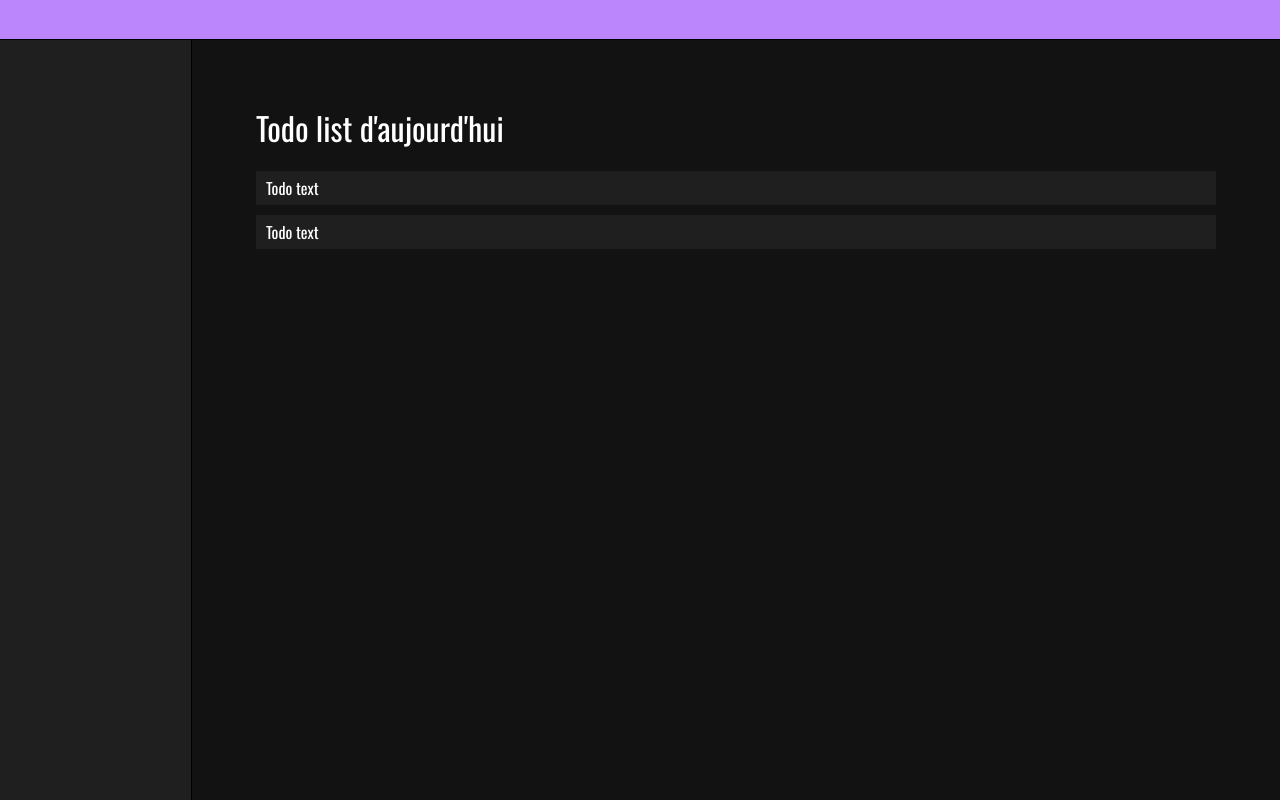
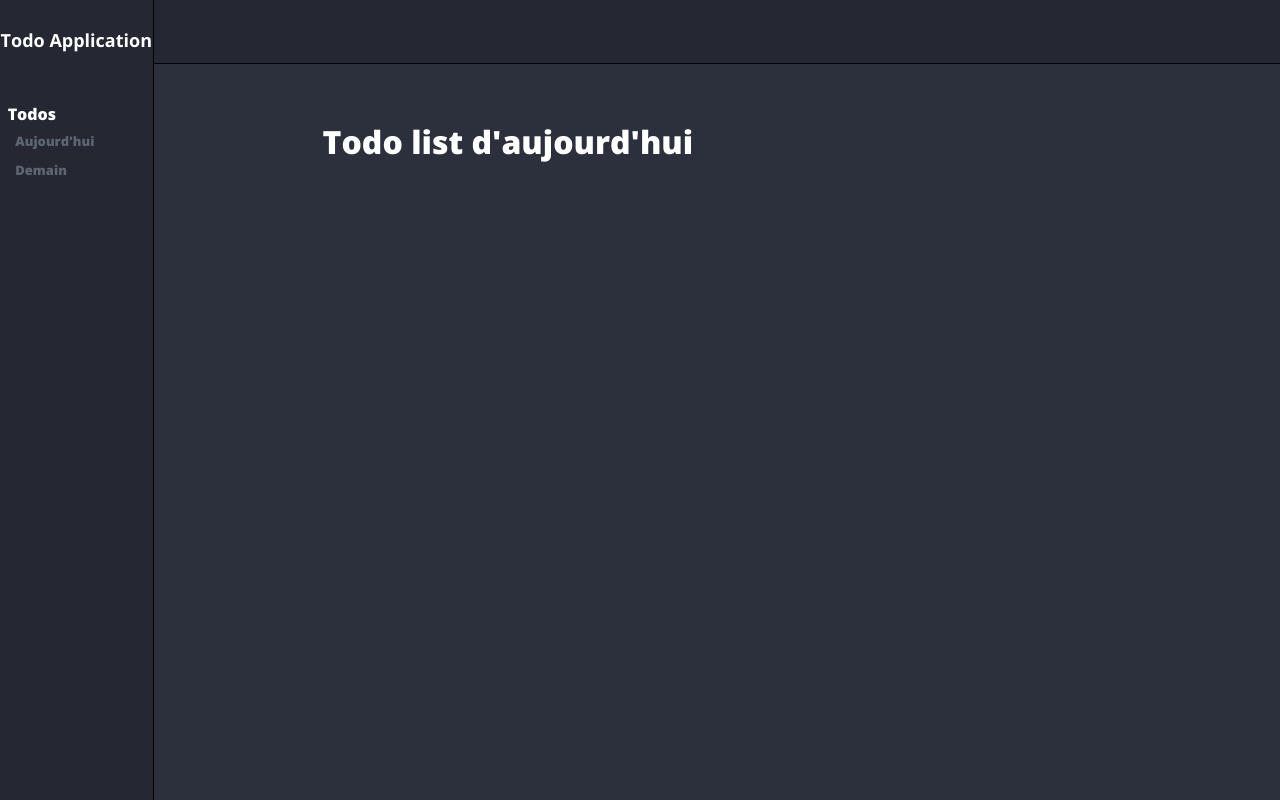
Before and after one commit to Herbin-Clement/todo, a PHP site: page / in a window 1280 px wide. Run offline with PHP 8.4, Linux system fonts and the light colour scheme; data that the repository does not hold is empty; some libraries are stand-ins or nearby versions.

Commit message:
update front-end

```diff
--- a/index.php
+++ b/index.php
@@ -1,4 +1,5 @@
 <?php
 
 require('views/App.php');
+
 ?>
--- /dev/null
+++ b/js/fetchUtils.js
@@ -0,0 +1,38 @@
+"use strict";
+  /*
+ *   get query string from FormData object
+ *   fd : FormData instance
+ *   returns : query string with fd parameters (without initial '?')
+ */
+function formDataToQueryString (fd){
+  return Array.from(fd).map(function(p){return encodeURIComponent(p[0])+'='+encodeURIComponent(p[1]);}).join('&');
+}
+
+{
+  let makeFetchFunction = function (type){
+    let processResponse = function(response){
+      if (response.ok)
+        return response[type]();
+      else
+        throw  Error(response.statusText);
+    };
+    return function(...args){ return fetch(...args).then(processResponse); };
+  };
+  /*
+   *   Fetch functions :
+   *      same arguments as fetch()
+   *      each function returns a Promise resolving as received data
+   *      each function throws an Error if not response.ok
+   *   fetchText : returns Promise resolving as received data, as string
+   *   fetchObject : returns Promise resolving as received data, as object (from JSON data)
+   *   fetchFromJson : fetchFromObject alias
+   *   fetchBlob : returns Promise resolving as received data, as Blob
+   *     ...
+   */
+  var fetchObject = makeFetchFunction('json');
+  var fetchFromJson = fetchObject;
+  var fetchBlob = makeFetchFunction('blob');
+  var fetchText = makeFetchFunction('text');
+  var fetchArrayBuffer = makeFetchFunction('arrayBuffer');
+  var fetchFormData = makeFetchFunction('formData');
+}
--- a/lib/DataLayer.class.php
+++ b/lib/DataLayer.class.php
@@ -14,11 +14,19 @@ class DataLayer {
 
     }
 
-    function getSalut(): array {
+    function getTodo(): array {
         $sql = "select * from todo.todo";
         $stmt = $this->conn->prepare($sql);
         $stmt->execute();
-        $res=$stmt->fetchAll();
+        $res = $stmt->fetchAll();
+        return $res;
+    }
+
+    function getTodos(): array {
+        $sql = "select * from todo.todos";
+        $stmt = $this->conn->prepare($sql);
+        $stmt->execute();
+        $res = $stmt->fetchAll();
         return $res;
     }
 }
--- /dev/null
+++ b/services/getTodo.php
@@ -0,0 +1,15 @@
+<?php
+set_include_path('..'.PATH_SEPARATOR);
+require_once('lib/common_service.php');
+require_once('lib/initDataLayer.php');
+
+try {
+    $todo = $data->getTodo();
+
+    produceResult($todo);
+}
+catch (PDOException $e){
+    produceError($e->getMessage());
+}
+
+?>
--- a/services/getSalut.php
+++ b/services/getTodos.php
@@ -4,9 +4,9 @@ require_once('lib/common_service.php');
 require_once('lib/initDataLayer.php');
 
 try {
-    $communes = $data->getSalut();
+    $todos = $data->getTodos();
 
-    produceResult($communes);
+    produceResult($todos);
 }
 catch (PDOException $e){
     produceError($e->getMessage());
--- /dev/null
+++ b/views/App.css
@@ -0,0 +1,131 @@
+html, body, .App {
+    width: 100%;
+    height: 100%;
+    margin: 0;
+    padding: 0;
+    font-family: 'Open Sans', sans-serif;
+    /* font-family: 'Roboto', sans-serif; */
+
+}
+
+.App {
+    background-color: #2B303C;
+    display: flex;
+}
+
+.sideBar {
+    box-sizing: border-box;
+    height: 100%;
+    width: 12%;
+
+    border-right: 1px solid black;
+
+    background-color: #252833;
+}
+
+.sideBarTitle {
+    box-sizing: border-box;
+    width: 100%;
+    height: 10%;
+    display: flex;
+    align-items: center;
+    justify-content: center;
+    color: white;
+    font-size: large;
+    font-weight: 700;
+}
+
+.sideBarTools {
+    box-sizing: border-box;
+    width: 100%;
+    height: 90%;
+    padding: 15% 0 5% 0;
+}
+
+.sideBarTool {
+    width: 100%;
+}
+
+.sideBarSubTitle {
+    box-sizing: border-box;
+    width: 100%;
+    height: 5%;
+    padding-left: 5%;
+    margin-bottom: 2%;
+    border-radius: 1px;
+    color: white;
+    font-size: medium;
+    font-weight: 800;
+}
+
+.sideBarTodoTitle {
+    width: 100%;
+    font-size: small;
+}
+
+.sideBarTodoTitle > div:hover {
+    background-color: #383D49;
+    cursor: pointer;
+}
+
+.sideBarTodoTitle > div {
+    padding: 3% 10%;
+    margin-bottom: 1%;
+    color: #5E6673;
+    font-weight: 800;
+}
+
+.main {
+    width: 88%;
+    height: 100%;
+}
+
+.header {
+    box-sizing: border-box;
+    width: 100%;
+    height: 8%;
+    border-bottom: 1px solid black;
+    background-color: #252833;
+}
+
+.todoApp {
+    box-sizing: border-box;
+    width: 100%;
+    height: 92%;
+    padding: 5% 15%;
+}
+
+.todoTitle {
+    margin-bottom: 20px;
+    color: white;
+    font-size: xx-large;
+    font-weight: 800;
+}
+
+.todoItem {
+    color: white;
+    padding: 5px 10px;
+    margin-bottom: 3px;
+    border: 1px solid #24262F;
+    border-radius: 2px;
+}
+
+
+
+.isDo {
+    background-color: #CF6679;
+}
+
+.isDo:hover {
+    background-color: #B00020;
+    cursor: pointer;
+}
+
+.isNotDo {
+    background-color: #252833;
+}
+
+.isNotDo:hover {
+    background-color: #262B37;
+    cursor: pointer;
+}
--- a/views/App.php
+++ b/views/App.php
@@ -3,31 +3,38 @@
 <head>
     <meta charset="UTF-8">
     <meta name="viewport" content="width=device-width, initial-scale=1.0">
-    <link href="App.css" rel="stylesheet" type="text/css">
+    <link href="views/App.css" rel="stylesheet" type="text/css">
+    <script src="js/fetchUtils.js" async></script>
+    <script src="js/fetch.js" async></script>
     <link rel="preconnect" href="https://fonts.gstatic.com">
     <link rel="preconnect" href="https://fonts.gstatic.com">
     <link rel="preconnect" href="https://fonts.gstatic.com">
-    <link href="https://fonts.googleapis.com/css2?family=Do+Hyeon&family=Oswald:wght@200;300;400;500;600;700&display=swap" rel="stylesheet">
+    <link rel="preconnect" href="https://fonts.gstatic.com">
+    <link rel="preconnect" href="https://fonts.gstatic.com">
+<link href="https://fonts.googleapis.com/css2?family=Open+Sans:ital,wght@0,300;0,400;0,600;0,700;0,800;1,300;1,400;1,600;1,700;1,800&family=Roboto:ital,wght@0,100;0,300;0,400;0,500;0,700;0,900;1,100;1,300;1,400;1,500;1,700;1,900&display=swap" rel="stylesheet">
     <title>App</title>
 </head>
 <body>
     <div class="App">
-        <div class="header">
-
+        <div class="sideBar">
+            <div class="sideBarTitle"><span>Todo Application</span></div>
+            <div class="sideBarTools">
+                <div class="sideBarTool">
+                    <div class="sideBarSubTitle">Todos</div>
+                    <div class="sideBarTodoTitle">
+                        <div>Aujourd'hui</div>
+                        <div>Demain</div>
+                    </div>
+                </div>
+            </div>
         </div>
         <div class="main">
-            <div class="sideBar">
+            <div class="header">
 
             </div>
             <div class="todoApp">
                 <div class="todoTitle">Todo list d'aujourd'hui</div>
                 <div class="todoList">
-                    <div class="todoItem">
-                        <div class="todoText">Todo text</div>
-                    </div>
-                    <div class="todoItem">
-                        <div class="todoText">Todo text</div>
-                    </div>
                 </div>
             </div>
         </div>
```
Also changed, not shown: js/fetch.js (added, +74 -0 lines).
